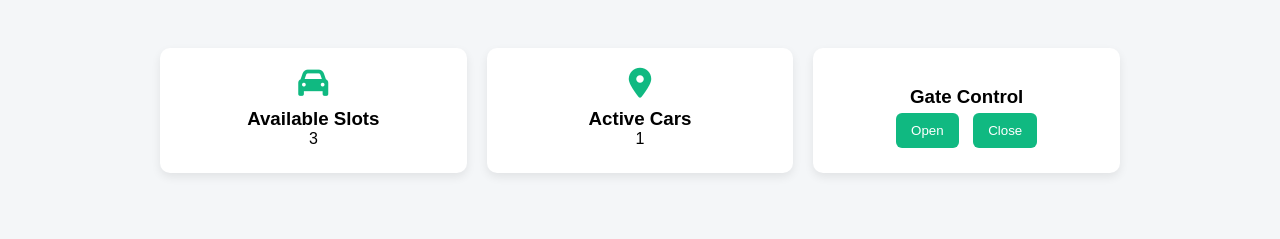
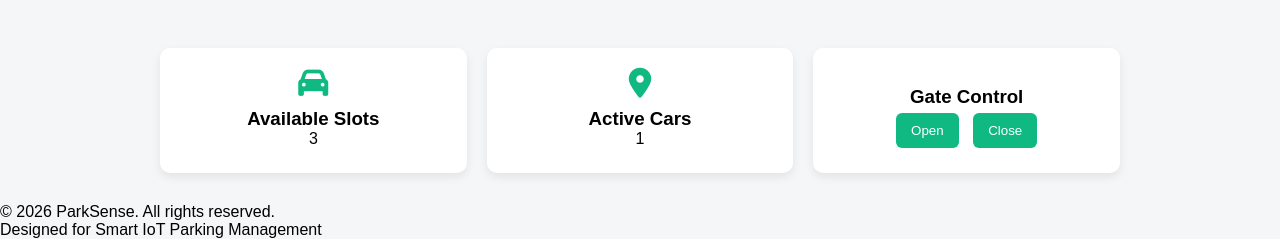
Before and after one commit to sornsomavatey/IoT-Group-6, a plain HTML site: page Mini_Project/Web/Index.html in a window 1280 px wide. Shown: the part 565-804 px from the top of the page. Drawn offline with Linux system fonts and the light colour scheme; some icons are missing.

Commit message:
Add footer section to Index.html

```diff
--- a/Mini_Project/Web/Index.html
+++ b/Mini_Project/Web/Index.html
@@ -117,7 +117,13 @@
         </div>
     </section>
 </main>
-
+<!-- FOOTER -->
+<footer>
+    <div class="footer-content">
+        <p>&copy; 2026 ParkSense. All rights reserved.</p>
+        <p>Designed for Smart IoT Parking Management</p>
+    </div>
+</footer>
 <script src="script.js"></script>
 </body>
 </html>
```
